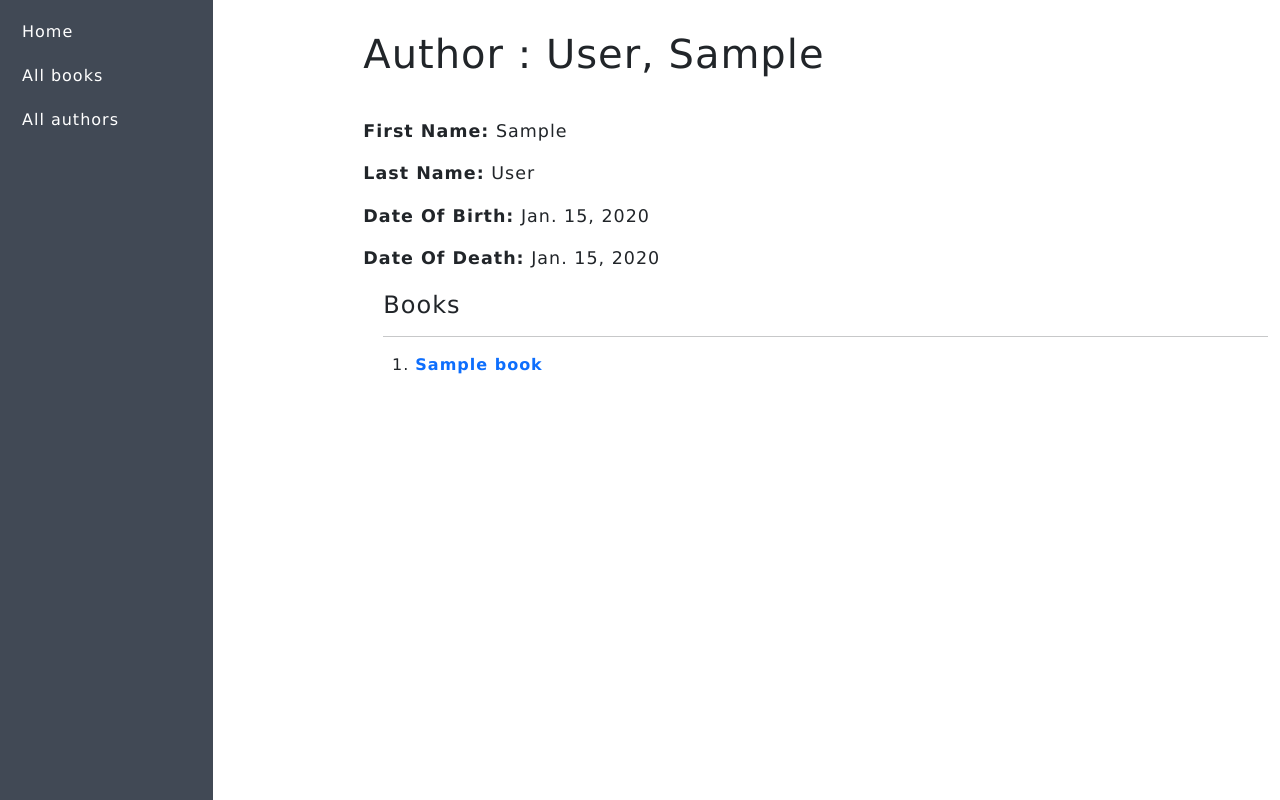
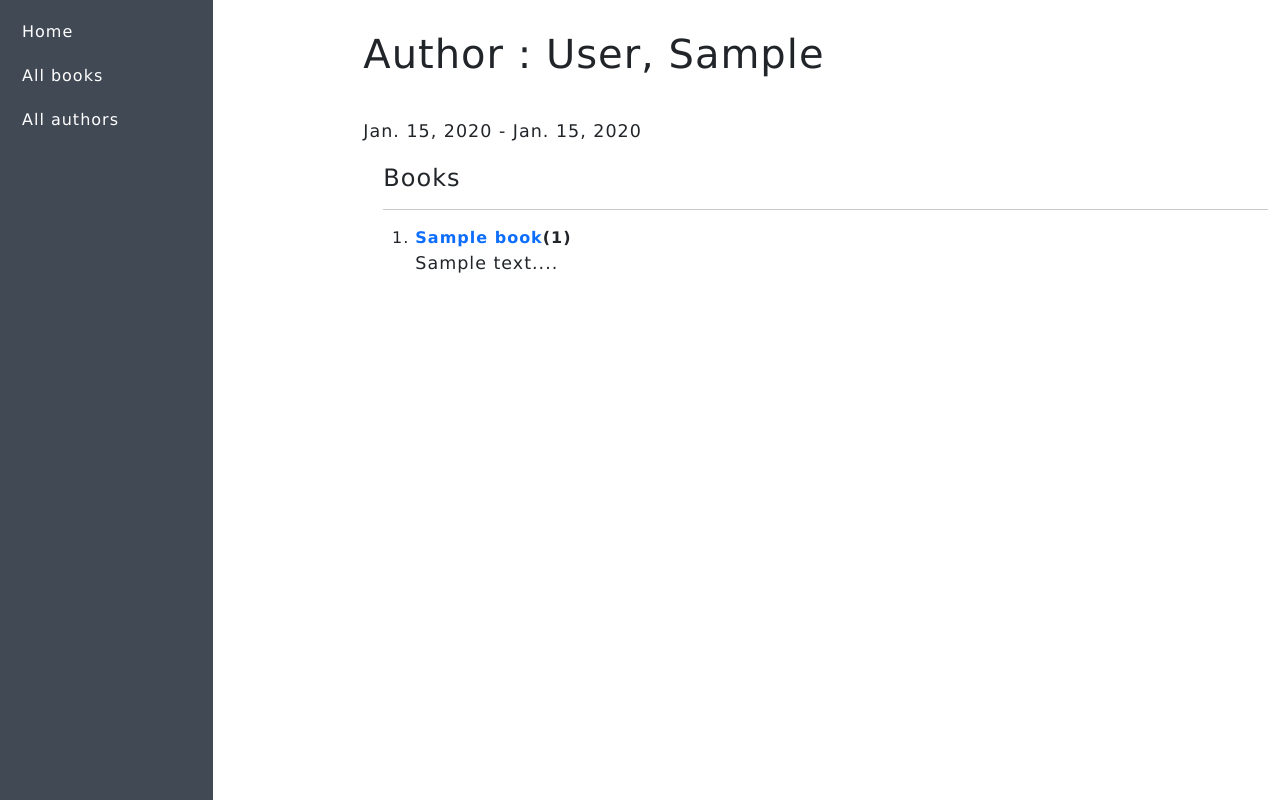
Before and after one commit to krishna71701r/schoolproject, a Django app: page /catalog/authors/1/ in a window 1280 px wide. Run offline with Django 5.2, Linux system fonts and the light colour scheme; tables that the repository leaves empty hold one stand-in row (values such as "Sample post").

Commit message:
chanege author detail structure

```diff
--- a/catalog/templates/catalog/author_detail.html
+++ b/catalog/templates/catalog/author_detail.html
@@ -5,10 +5,10 @@
 
 
   <!-- author detail link not yet defined -->
-  <p><strong>First Name:</strong> {{ author.first_name }}</p>
-  <p><strong>Last Name:</strong> {{ author.last_name }}</p>
-  <p><strong>Date Of Birth:</strong> {{ author.date_of_birth }}</p>
-  <p><strong>Date Of Death:</strong> {{ author.date_of_death }}</p>
+
+
+  <p> {{ author.date_of_birth }} - {{ author.date_of_death }} </p>
+
 
   <div style="margin-left:20px;margin-top:20px">
     <h4>Books</h4>
@@ -16,8 +16,8 @@
     <ol class="list">
     {% for book in author.book_set.all %}
 
-        <li class="item-1"><a class="link" href="{{ book.get_absolute_url }}">{{book.title}}</a></li>
-
+        <li class="item-1"><a class="link" href="{{ book.get_absolute_url }}">{{book.title}}</a><strong>({{book.bookinstance_set.all.count}})</strong>
+        <p>{{book.summary|slice:":400"}}...</p></li>
 
     {% endfor %}
      </ol>
```
